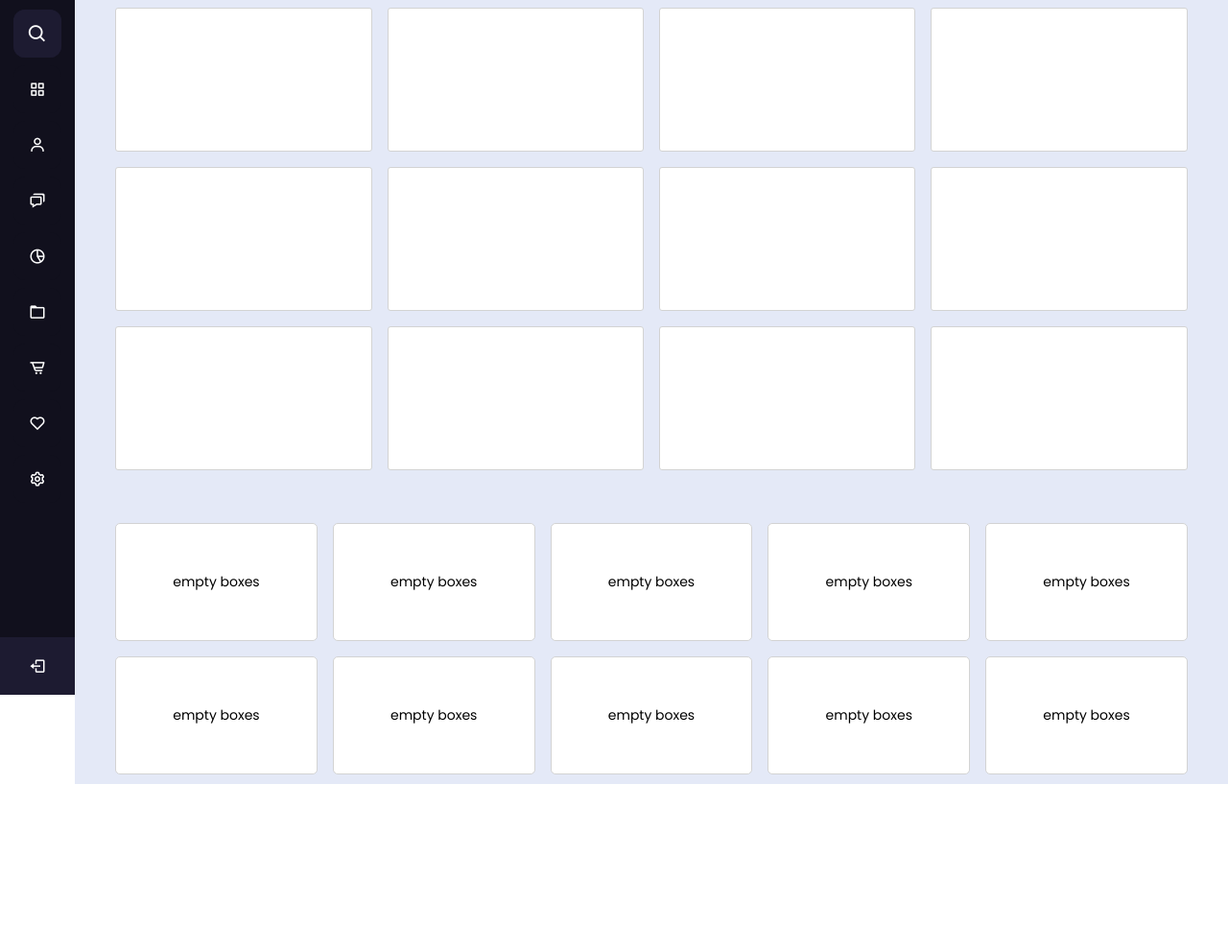
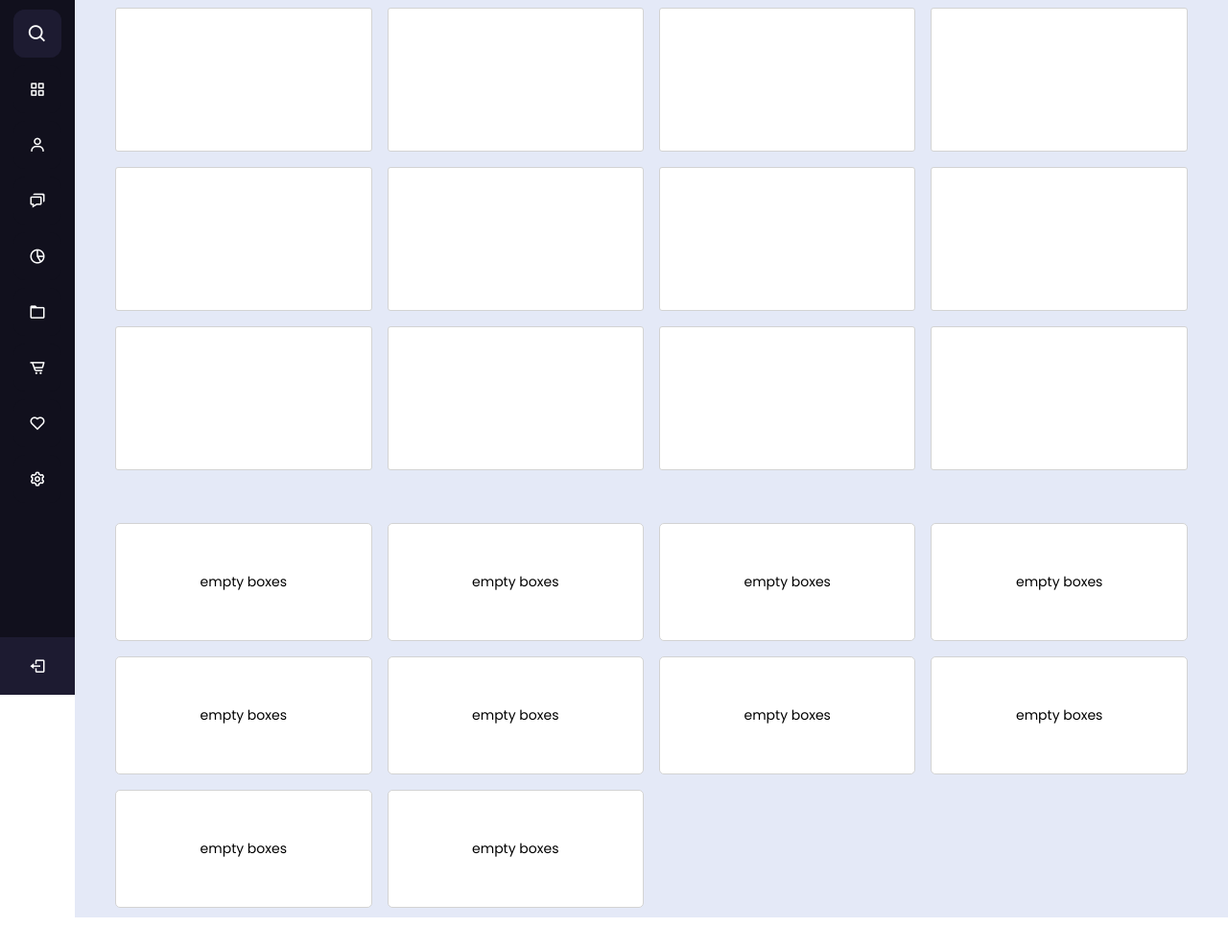
Before and after one commit to Rizwan-Sarwar/dashboard, a plain HTML site: page index.html in a window 1280 px wide. Shown: the part 76-1067 px from the top of the page at 96% size. Before the commit the page ends 928 px from the top, so only its background shows below. Drawn offline with nearby package versions, Linux system fonts and the light colour scheme; grey boxes are pictures that could not be loaded.

Commit message:
Update style.css

```diff
--- a/style.css
+++ b/style.css
@@ -268,7 +268,7 @@
   width: 95%;
   margin: 35px auto;
   padding: 10px 1%;
-  --grid-min-size: 12rem;
+  --grid-min-size: 14rem;
   display: grid;
   grid-template-columns: repeat(auto-fill, minmax(var(--grid-min-size), 1fr));
   grid-gap: 1rem;
```
